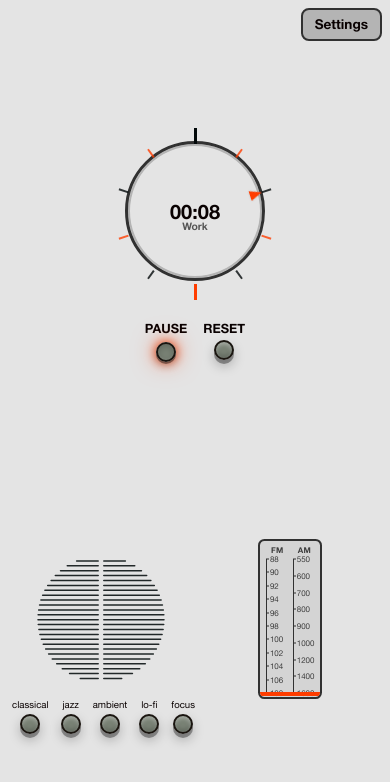
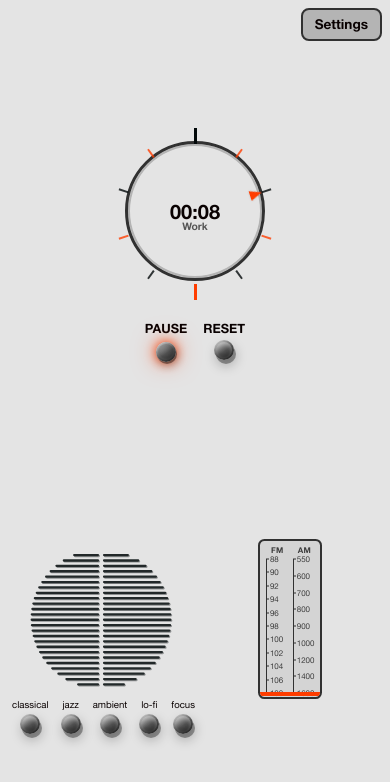
Before and after one commit to crisguardiola/pomodoro-timer, a website built with Vite: page index.html in a window 390 px wide. Both pictures are taken after a click on the button 166 px from the left and 350 px from the top of the page. Built offline with nearby package versions, Linux system fonts and the light colour scheme.

Commit message:
buttons style

```diff
--- a/src/main.js
+++ b/src/main.js
@@ -501,7 +501,8 @@ function createBraunSpeaker() {
   const r = 90;
   const gap = 8; // central vertical gap
   const lineSpacing = 7;
-  const strokeWidth = 2.2;
+  const strokeWidth = 3; // slightly thicker lines
+  const depthOffset = 1.2; // offset for inner-shadow depth (light from top-left)
   const svg = document.createElementNS("http://www.w3.org/2000/svg", "svg");
   svg.setAttribute("viewBox", `0 0 ${size} ${size}`);
   svg.setAttribute("aria-hidden", "true");
@@ -512,7 +513,22 @@ function createBraunSpeaker() {
   for (let y = -r; y <= r; y += lineSpacing) {
     const x = Math.sqrt(Math.max(0, r * r - y * y));
     if (x <= halfGap) continue;
+    // Depth layer (darker, offset) — suggests groove / inner shadow, no drop shadow
+    const leftDepth = document.createElementNS("http://www.w3.org/2000/svg", "line");
+    leftDepth.setAttribute("class", "braun-speaker-line-depth");
+    leftDepth.setAttribute("x1", -x + depthOffset);
+    leftDepth.setAttribute("y1", y + depthOffset);
+    leftDepth.setAttribute("x2", -halfGap + depthOffset);
+    leftDepth.setAttribute("y2", y + depthOffset);
+    const rightDepth = document.createElementNS("http://www.w3.org/2000/svg", "line");
+    rightDepth.setAttribute("class", "braun-speaker-line-depth");
+    rightDepth.setAttribute("x1", halfGap + depthOffset);
+    rightDepth.setAttribute("y1", y + depthOffset);
+    rightDepth.setAttribute("x2", x + depthOffset);
+    rightDepth.setAttribute("y2", y + depthOffset);
+    // Main lines on top
     const left = document.createElementNS("http://www.w3.org/2000/svg", "line");
+    left.setAttribute("class", "braun-speaker-line");
     left.setAttribute("x1", -x);
     left.setAttribute("y1", y);
     left.setAttribute("x2", -halfGap);
@@ -521,6 +537,7 @@ function createBraunSpeaker() {
     left.setAttribute("stroke-width", strokeWidth);
     left.setAttribute("stroke-linecap", "round");
     const right = document.createElementNS("http://www.w3.org/2000/svg", "line");
+    right.setAttribute("class", "braun-speaker-line");
     right.setAttribute("x1", halfGap);
     right.setAttribute("y1", y);
     right.setAttribute("x2", x);
@@ -528,7 +545,7 @@ function createBraunSpeaker() {
     right.setAttribute("stroke", "currentColor");
     right.setAttribute("stroke-width", strokeWidth);
     right.setAttribute("stroke-linecap", "round");
-    g.append(left, right);
+    g.append(leftDepth, rightDepth, left, right);
   }
   svg.appendChild(g);
   return svg;
--- a/src/style.css
+++ b/src/style.css
@@ -255,13 +255,21 @@ body {
 }
 
 /* Braun-inspired circular speaker grille (right column) */
-/* Same size as timer clock face (--size-clock-speaker) */
+/* 10% larger than timer clock face (--size-clock-speaker) */
 .braun-speaker {
-  width: var(--size-clock-speaker);
-  height: var(--size-clock-speaker);
+  width: calc(var(--size-clock-speaker) * 1.1);
+  height: calc(var(--size-clock-speaker) * 1.1);
   color: var(--color-accent);
   opacity: 0.85;
   align-self: center;
+}
+
+/* Depth layer: darker stroke behind main lines (inner-shadow effect, no drop shadow) */
+.braun-speaker-line-depth {
+  stroke: currentColor;
+  stroke-opacity: 0.45;
+  stroke-width: 3;
+  stroke-linecap: round;
 }
 
 /* Vertical radio dial (FM / AM scales + horizontal indicator) */
@@ -374,8 +382,8 @@ body {
 /* Music buttons: enhanced 3D (shadows + gradients), toggleable pressed glow */
 .music-controls .btn-hifi {
   box-shadow:
-    0 4px 0 rgba(0, 0, 0, 0.35),
-    0 6px 12px rgba(0, 0, 0, 0.25),
+    2px 4px 0 rgba(0, 0, 0, 0.35),
+    2px 6px 12px rgba(0, 0, 0, 0.25),
     inset 0 2px 4px rgba(255, 255, 255, 0.4),
     inset 0 -2px 4px rgba(0, 0, 0, 0.25);
   transition: transform var(--transition-fast), box-shadow var(--transition-normal);
@@ -384,8 +392,8 @@ body {
 .music-controls .btn-hifi:hover {
   transform: translateY(-1px);
   box-shadow:
-    0 5px 0 rgba(0, 0, 0, 0.3),
-    0 8px 16px rgba(0, 0, 0, 0.28),
+    2px 5px 0 rgba(0, 0, 0, 0.3),
+    2px 8px 16px rgba(0, 0, 0, 0.28),
     inset 0 2px 4px rgba(255, 255, 255, 0.45),
     inset 0 -2px 4px rgba(0, 0, 0, 0.2);
 }
@@ -393,8 +401,8 @@ body {
 .music-controls .btn-hifi:active {
   transform: translateY(2px);
   box-shadow:
-    0 2px 0 rgba(0, 0, 0, 0.4),
-    0 3px 8px rgba(0, 0, 0, 0.25),
+    1px 2px 0 rgba(0, 0, 0, 0.4),
+    2px 4px 8px rgba(0, 0, 0, 0.25),
     inset 0 2px 6px rgba(0, 0, 0, 0.2),
     inset 0 -1px 2px rgba(255, 255, 255, 0.1);
 }
@@ -402,8 +410,8 @@ body {
 .music-controls .btn-hifi.is-pressed {
   transform: translateY(2px);
   box-shadow:
-    0 2px 0 rgba(0, 0, 0, 0.4),
-    0 3px 8px rgba(0, 0, 0, 0.25),
+    1px 2px 0 rgba(0, 0, 0, 0.4),
+    2px 4px 8px rgba(0, 0, 0, 0.25),
     0 0 12px var(--palette-accent-strong),
     0 0 24px color-mix(in srgb, var(--palette-accent-strong) 60%, transparent),
     inset 0 2px 6px rgba(0, 0, 0, 0.2),
@@ -412,8 +420,8 @@ body {
 
 .music-controls .btn-hifi.is-pressed:hover {
   box-shadow:
-    0 2px 0 rgba(0, 0, 0, 0.4),
-    0 3px 8px rgba(0, 0, 0, 0.25),
+    1px 2px 0 rgba(0, 0, 0, 0.4),
+    2px 4px 8px rgba(0, 0, 0, 0.25),
     0 0 14px var(--palette-accent-strong),
     0 0 28px color-mix(in srgb, var(--palette-accent-strong) 50%, transparent),
     inset 0 2px 6px rgba(0, 0, 0, 0.2),
@@ -423,8 +431,8 @@ body {
 /* Start/Reset buttons: same 3D and toggleable pressed glow */
 .timer-root .controls .btn-hifi {
   box-shadow:
-    0 4px 0 rgba(0, 0, 0, 0.35),
-    0 6px 12px rgba(0, 0, 0, 0.25),
+    2px 4px 0 rgba(0, 0, 0, 0.35),
+    2px 6px 12px rgba(0, 0, 0, 0.25),
     inset 0 2px 4px rgba(255, 255, 255, 0.4),
     inset 0 -2px 4px rgba(0, 0, 0, 0.25);
   transition: transform var(--transition-fast), box-shadow var(--transition-normal);
@@ -433,8 +441,8 @@ body {
 .timer-root .controls .btn-hifi:hover {
   transform: translateY(-1px);
   box-shadow:
-    0 5px 0 rgba(0, 0, 0, 0.3),
-    0 8px 16px rgba(0, 0, 0, 0.28),
+    2px 5px 0 rgba(0, 0, 0, 0.3),
+    2px 8px 16px rgba(0, 0, 0, 0.28),
     inset 0 2px 4px rgba(255, 255, 255, 0.45),
     inset 0 -2px 4px rgba(0, 0, 0, 0.2);
 }
@@ -442,8 +450,8 @@ body {
 .timer-root .controls .btn-hifi:active {
   transform: translateY(2px);
   box-shadow:
-    0 2px 0 rgba(0, 0, 0, 0.4),
-    0 3px 8px rgba(0, 0, 0, 0.25),
+    1px 2px 0 rgba(0, 0, 0, 0.4),
+    2px 4px 8px rgba(0, 0, 0, 0.25),
     inset 0 2px 6px rgba(0, 0, 0, 0.2),
     inset 0 -1px 2px rgba(255, 255, 255, 0.1);
 }
@@ -451,8 +459,8 @@ body {
 .timer-root .controls .btn-hifi.is-pressed {
   transform: translateY(2px);
   box-shadow:
-    0 2px 0 rgba(0, 0, 0, 0.4),
-    0 3px 8px rgba(0, 0, 0, 0.25),
+    1px 2px 0 rgba(0, 0, 0, 0.4),
+    2px 4px 8px rgba(0, 0, 0, 0.25),
     0 0 12px var(--palette-accent-strong),
     0 0 24px color-mix(in srgb, var(--palette-accent-strong) 60%, transparent),
     inset 0 2px 6px rgba(0, 0, 0, 0.2),
@@ -461,8 +469,8 @@ body {
 
 .timer-root .controls .btn-hifi.is-pressed:hover {
   box-shadow:
-    0 2px 0 rgba(0, 0, 0, 0.4),
-    0 3px 8px rgba(0, 0, 0, 0.25),
+    1px 2px 0 rgba(0, 0, 0, 0.4),
+    2px 4px 8px rgba(0, 0, 0, 0.25),
     0 0 14px var(--palette-accent-strong),
     0 0 28px color-mix(in srgb, var(--palette-accent-strong) 50%, transparent),
     inset 0 2px 6px rgba(0, 0, 0, 0.2),
@@ -727,7 +735,7 @@ body {
   transition: background-color var(--transition-fast), color var(--transition-fast), border-color var(--transition-fast);
 }
 
-/* Vintage hi-fi tactile buttons: circular, domed, dark ring, muted centre (label outside) */
+/* Vintage hi-fi tactile buttons: glossy 3D domed surface + metallic bezel (label outside) */
 .btn-hifi {
   width: 1.5rem;
   height: 1.5rem;
@@ -737,52 +745,48 @@ body {
   align-items: center;
   justify-content: center;
   font-size: 0;
-  /* Dark outer ring (bezel) */
-  border: 2px solid #1a1510;
-  box-shadow:
-    0 2px 8px rgba(0, 0, 0, 0.25),
-    inset 2px 2px 5px rgba(255, 255, 255, 0.35),
-    inset -1px -1px 4px rgba(0, 0, 0, 0.2);
+  /* Metallic bezel: thin outer ring with light-to-dark gradient */
+  border: 2px solid transparent;
+  background-clip: border-box, padding-box;
+  background-origin: border-box, padding-box;
+  background-size: 100% 100%, 100% 100%;
+  box-shadow: 2px 4px 6px rgba(0, 0, 0, 0.2);
   transition: transform var(--transition-fast), box-shadow var(--transition-fast);
 }
 
 .btn-hifi:hover {
   transform: translateY(-1px);
-  box-shadow:
-    0 4px 10px rgba(0, 0, 0, 0.3),
-    inset 2px 2px 5px rgba(255, 255, 255, 0.4),
-    inset -1px -1px 4px rgba(0, 0, 0, 0.25);
+  box-shadow: 2px 4px 10px rgba(0, 0, 0, 0.25);
 }
 
 .btn-hifi:active {
   transform: translateY(0);
-  box-shadow:
-    0 1px 4px rgba(0, 0, 0, 0.3),
-    inset 1px 1px 5px rgba(0, 0, 0, 0.15),
-    inset -1px -1px 3px rgba(255, 255, 255, 0.1);
+  box-shadow: 1px 2px 4px rgba(0, 0, 0, 0.25);
 }
 
-/* Both buttons: same soft muted warm centre (old amplifier knob) */
+/* Button surface: convex look (linear base + top-left highlight) + metallic bezel */
 .btn-hifi-primary,
 .btn-hifi-secondary {
-  background: radial-gradient(
-    circle at 35% 35%,
-    var(--color-btn-hifi-light),
-    var(--color-btn-hifi-mid) 45%,
-    var(--color-btn-hifi-dark) 100%
-  );
+  background:
+    linear-gradient(145deg, #e0e0e0 0%, #a0a0a0 25%, #505050 55%, #181818 100%) border-box,
+    linear-gradient(120deg, rgba(255,255,255,0.32) 0%, rgba(255,255,255,0.08) 22%, transparent 42%) padding-box,
+    linear-gradient(145deg, #0c0c0c 0%, #1e1e1e 35%, #3a3a3a 70%, #5a5a5a 100%) padding-box;
+  background-clip: border-box, padding-box, padding-box;
+  background-origin: border-box, padding-box, padding-box;
+  background-size: 100% 100%, 100% 100%, 100% 100%;
   color: var(--color-btn-hifi-text);
-  text-shadow: 0 1px 0 rgba(255, 255, 255, 0.4);
+  text-shadow: 0 1px 0 rgba(255, 255, 255, 0.25);
 }
 
 .btn-hifi-primary:hover,
 .btn-hifi-secondary:hover {
-  background: radial-gradient(
-    circle at 35% 35%,
-    var(--color-btn-hifi-light-hover),
-    var(--color-btn-hifi-mid-hover) 45%,
-    var(--color-btn-hifi-dark-hover) 100%
-  );
+  background:
+    linear-gradient(145deg, #ececec 0%, #b0b0b0 25%, #585858 55%, #1f1f1f 100%) border-box,
+    linear-gradient(120deg, rgba(255,255,255,0.36) 0%, rgba(255,255,255,0.1) 22%, transparent 42%) padding-box,
+    linear-gradient(145deg, #111111 0%, #252525 35%, #424242 70%, #646464 100%) padding-box;
+  background-clip: border-box, padding-box, padding-box;
+  background-origin: border-box, padding-box, padding-box;
+  background-size: 100% 100%, 100% 100%, 100% 100%;
 }
 
 .btn-primary {
@@ -1003,8 +1007,8 @@ body {
   }
 
   .braun-speaker {
-    width: var(--size-clock-speaker);
-    height: var(--size-clock-speaker);
+    width: calc(var(--size-clock-speaker) * 1.1);
+    height: calc(var(--size-clock-speaker) * 1.1);
   }
 
   .radio-dial {
```
